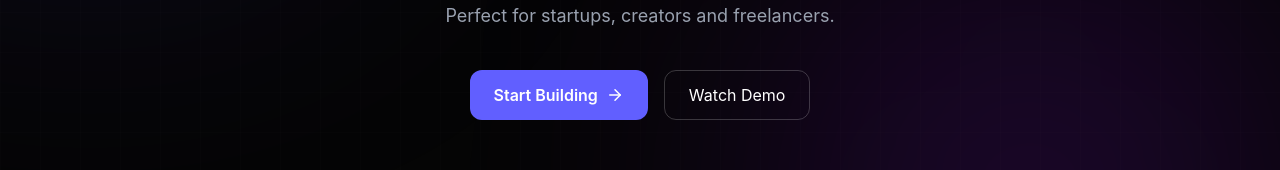
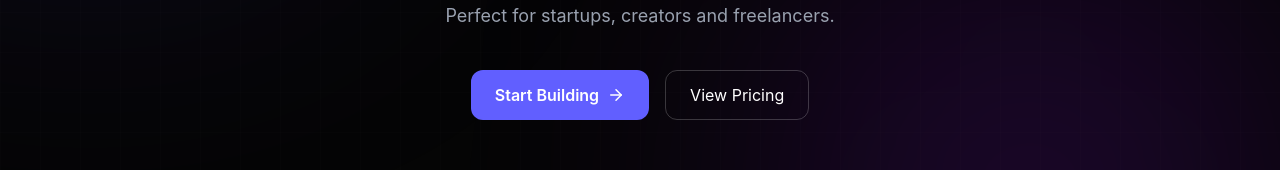
Before and after one commit to Shubhx8/AI-Website-Builder, a React (Vite) app in the folder Frontend/: page / in a window 1280 px wide. Shown: the part 428-598 px from the top of the page. Built offline with nearby package versions, Linux system fonts and the light colour scheme; no server answers.

Commit message:
Update home page button to View Pricing

```diff
--- a/Frontend/src/pages/Home.jsx
+++ b/Frontend/src/pages/Home.jsx
@@ -91,8 +91,11 @@ const Home = () => {
             <ArrowRight size={18} />
           </button>
 
-          <button className="px-6 py-3 border border-white/20 hover:bg-white/10 rounded-xl transition">
-            Watch Demo
+          <button
+            onClick={() => navigate('/pricing')}
+            className="px-6 py-3 border border-white/20 hover:bg-white/10 rounded-xl transition"
+          >
+            View Pricing
           </button>
         </motion.div>
 
```
